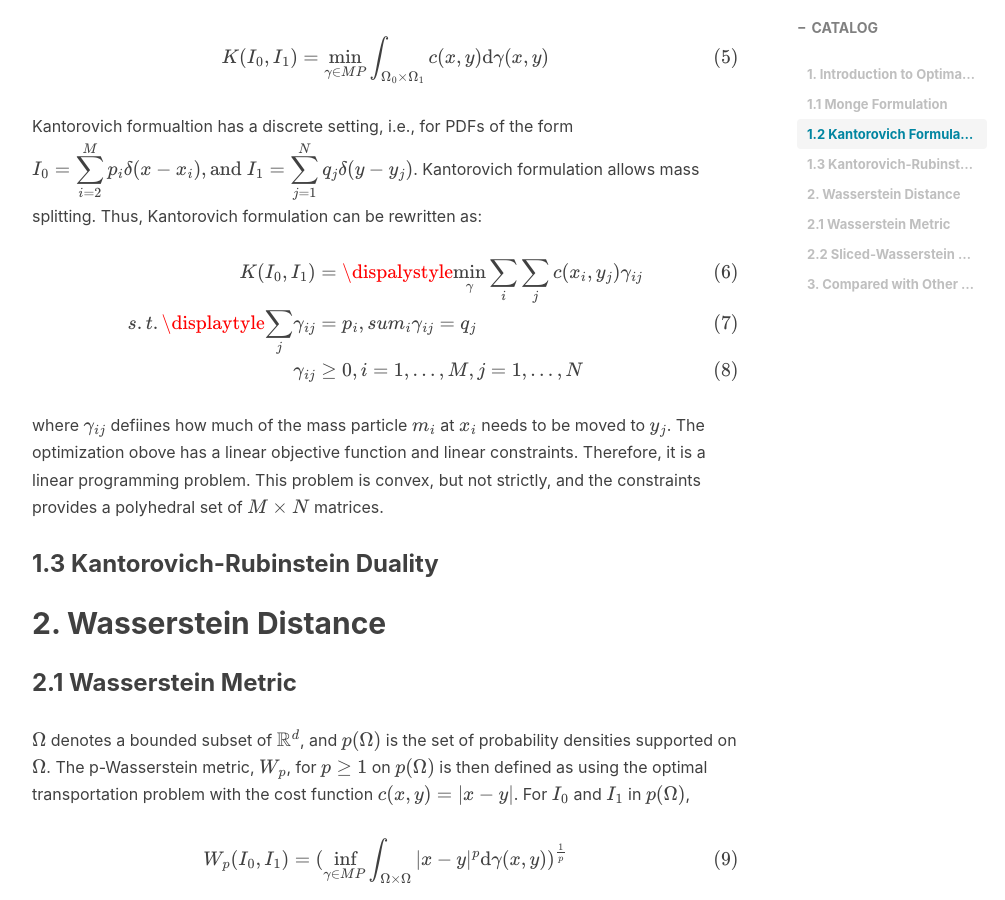
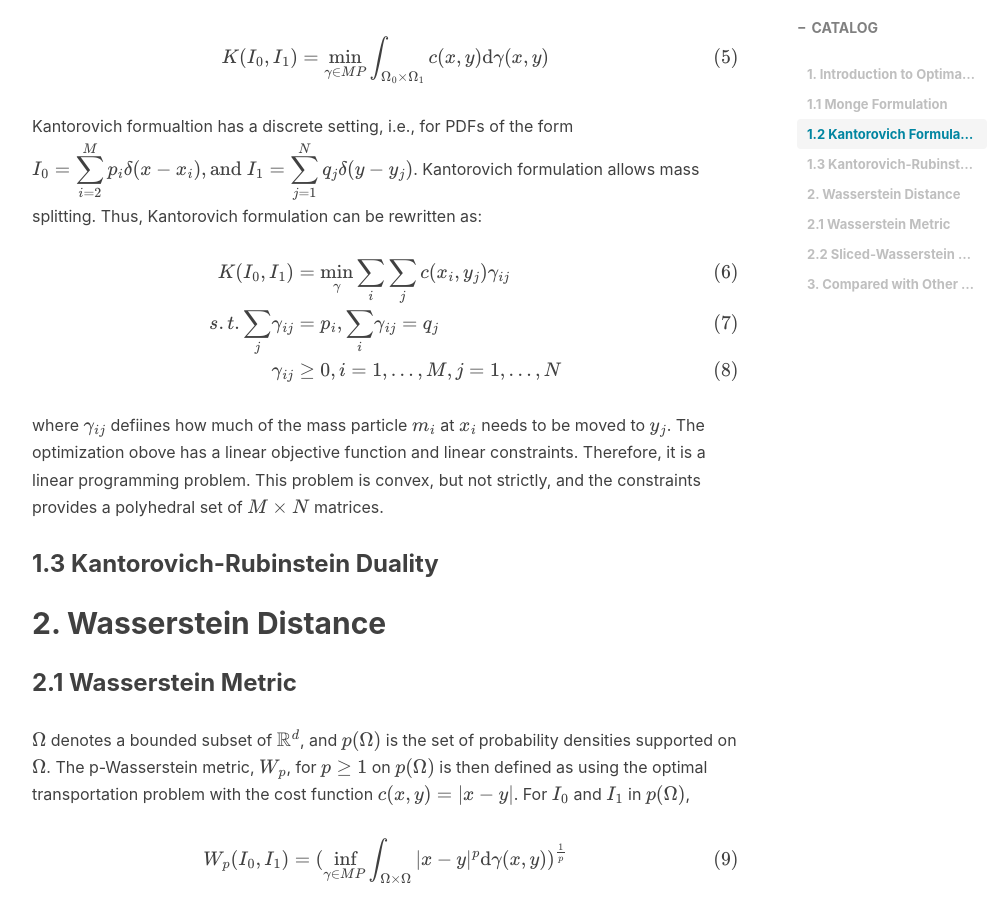
Before and after one commit to Gwan-Siu/gwansiu.github.io, a Jekyll site: the page built from _posts/2018-12-05-Wasserstein-distance.markdown, in a window 1280 px wide and 900 px high, scrolled down 2124 px. Shown: the whole window, without its empty margins (233-1238 px from the left). Built offline with Jekyll 4.4.1, drawn with Linux system fonts in a browser that asks for light colours; nearby versions of some CDN libraries; formulas are drawn with MathJax 3; comment, search, counter and statistics services are not loaded; some of the changed text lies outside the part shown.

Commit message:
Modification-optimal transport

```diff
--- a/_posts/2018-12-05-Wasserstein-distance.markdown
+++ b/_posts/2018-12-05-Wasserstein-distance.markdown
@@ -12,7 +12,7 @@ tags:
 
 Optimal transport problem is a classical problem in mathematics area. Recently, many researchers in machine learning community pay more attention to optimal transport, because Wasserstein distance provide a good tool to measure the similarity of two distribution. Optimal transport problem has two versions: Monge's formulation and Kantorovich formulation.
 
-I utilize the math symbol in [1]. Consider two signals $I_{0}$ and $I_{1}$ defined over their support set $Omega_{0}$ and $Omega_{1}$, where $Omega_{0}, Omega_{1}\in\mathbb{R}$. $I_{0}(x)$ and $I_{1}(y)$ are denoted as signal intensities, where $I_{0}(x)\geq 0, I_{1}(y)\geq 0$ for $x\in \Omega_{0},y\in\Omega_{1}$. In addition, the total amount of signal for both signals should be equal to the same constant, i.e. $\displaystyle{\int_{\Omega_{0}}I_{0}(x)\mathrm{d}x}$. In other words, $I_{0}$ and $I_{1}$ are assumeed to be probability density functions(PDFs).
+I utilize the math symbol in [1]. Consider two signals $I_{0}$ and $I_{1}$ defined over their support set $\Omega_{0}$ and $\Omega_{1}$, where $\Omega_{0}, Omega_{1}\in\mathbb{R}$. $I_{0}(x)$ and $I_{1}(y)$ are denoted as signal intensities, where $I_{0}(x)\geq 0, I_{1}(y)\geq 0$ for $x\in \Omega_{0},y\in\Omega_{1}$. In addition, the total amount of signal for both signals should be equal to the same constant, i.e. $\displaystyle{\int_{\Omega_{0}}I_{0}(x)\mathrm{d}x}$. In other words, $I_{0}$ and $I_{1}$ are assumeed to be probability density functions(PDFs).
 
 ### 1.1 Monge Formulation
 
@@ -66,8 +66,8 @@ Kantorovich formualtion has a discrete setting, i.e., for PDFs of the form $\dis
 
 $$
 \begin{align}
-K(I_{0}, I_{1})&=\dispalystyle{\min_{\gamma}\sum_{i}\sum_{j}c(x_{i},y_{j})}\gamma_{ij}\\
-s.t. \displaytyle{\sum_{j}}\gamma_{ij}&=p_{i},\displaystyle{sum_{i}}\gamma_{ij}=q_{j} \\
+K(I_{0}, I_{1})&=\displaystyle{\min_{\gamma}\sum_{i}\sum_{j}c(x_{i},y_{j})}\gamma_{ij}\\
+s.t. \displaystyle{\sum_{j}}\gamma_{ij}&=p_{i},\displaystyle{\sum_{i}}\gamma_{ij}=q_{j} \\
 \gamma_{ij}&\geq 0, i=1,...,M,j=1,...,N
 \end{align}
 $$
```
